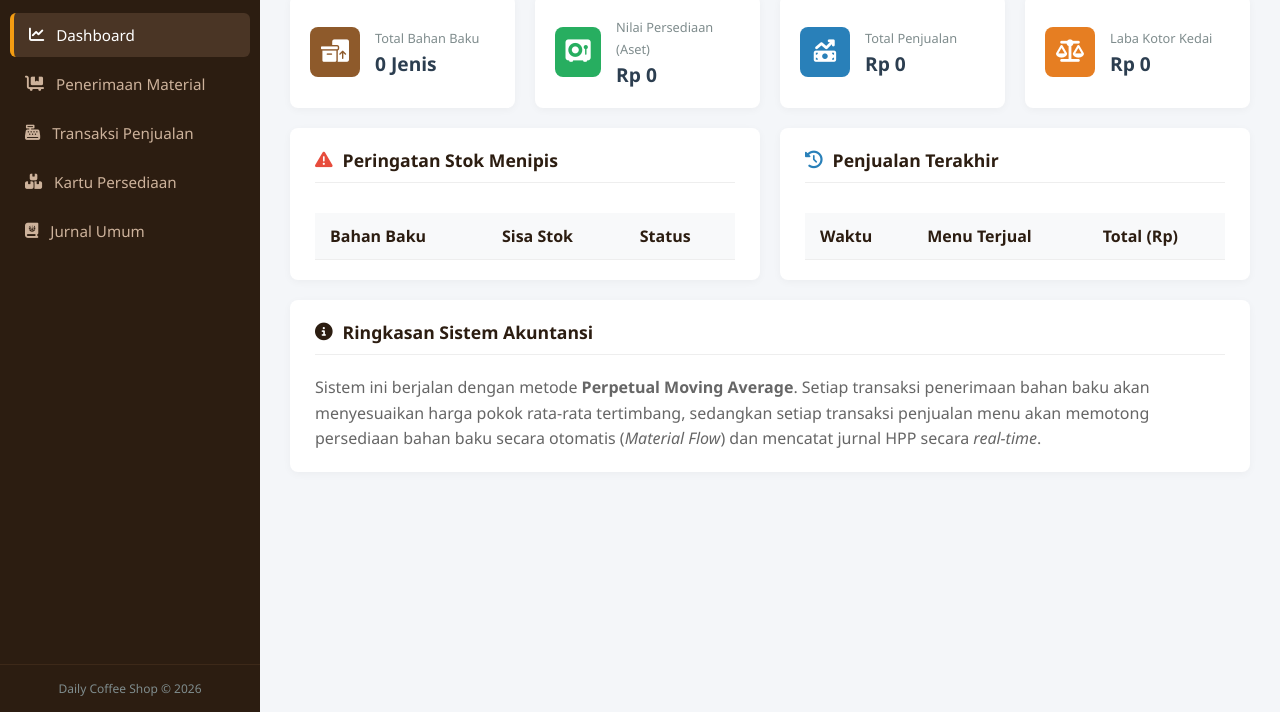
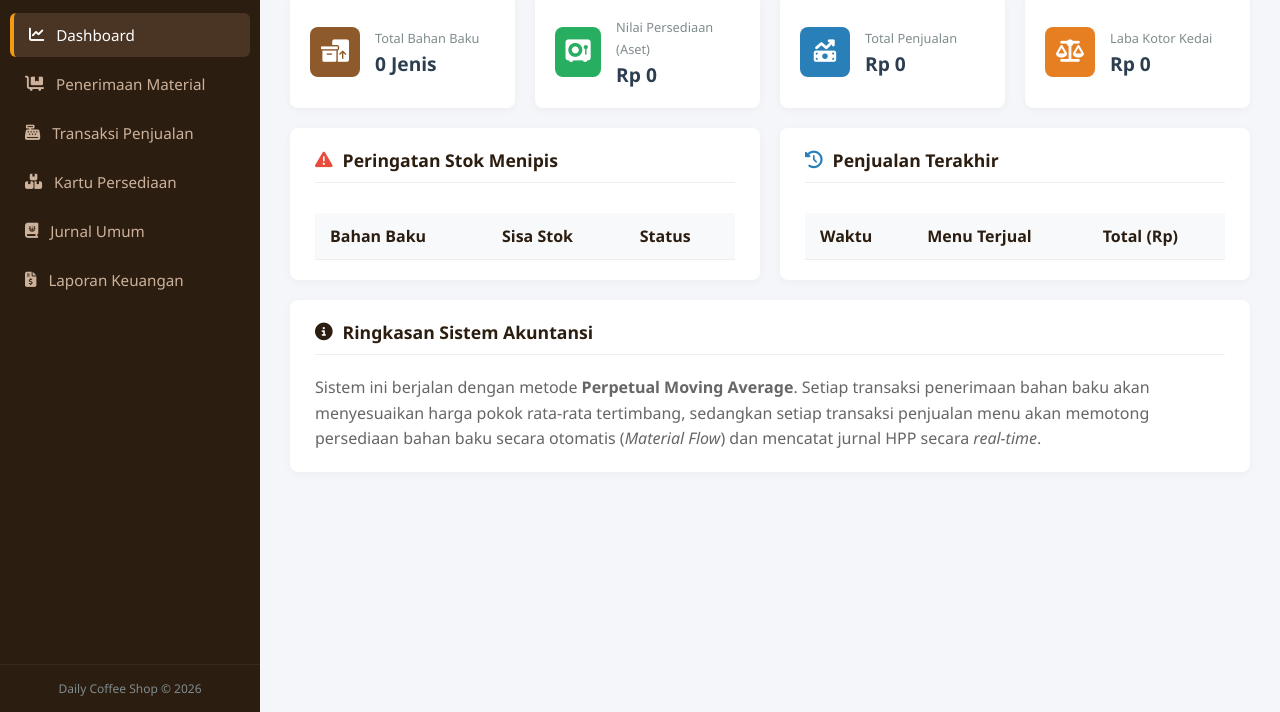
Before and after one commit to imaninashdrina/daily-coffee-accounting, a plain HTML site: page index.html in a window 1280 px wide. Shown: the part 88-800 px from the top of the page. Drawn offline with nearby package versions, Linux system fonts and the light colour scheme; no server answers.

Commit message:
Feat: Add laporan.html page and update sidebar navigation

```diff
--- a/index.html
+++ b/index.html
@@ -29,6 +29,7 @@
                 <a href="penjualan.html" class="nav-item"><i class="fa-solid fa-cash-register"></i> Transaksi Penjualan</a>
                 <a href="persediaan.html" class="nav-item"><i class="fa-solid fa-boxes-stacked"></i> Kartu Persediaan</a>
                 <a href="jurnal.html" class="nav-item"><i class="fa-solid fa-book-journal-whills"></i> Jurnal Umum</a>
+                <a href="laporan.html" class="nav-item"><i class="fa-solid fa-file-invoice-dollar"></i> Laporan Keuangan</a>
             </nav>
 
             <div class="sidebar-footer">
```
Also changed, not shown: jurnal.html (+1 -0 lines), pembelian.html (+1 -0 lines), penjualan.html (+1 -0 lines), persediaan.html (+1 -0 lines).
